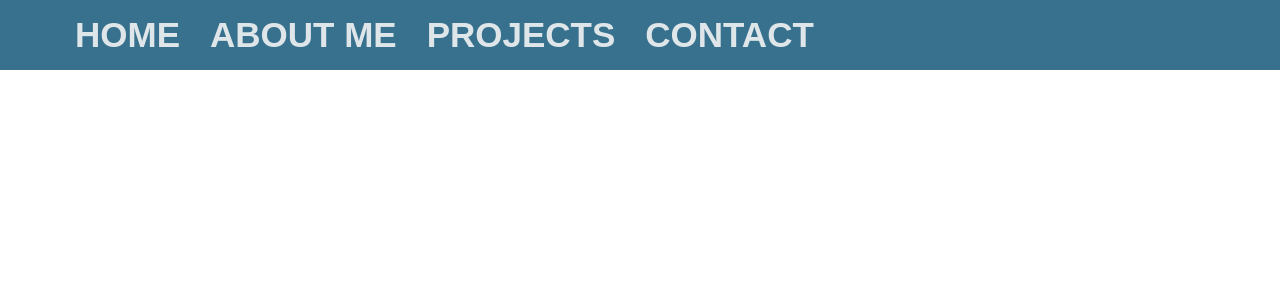
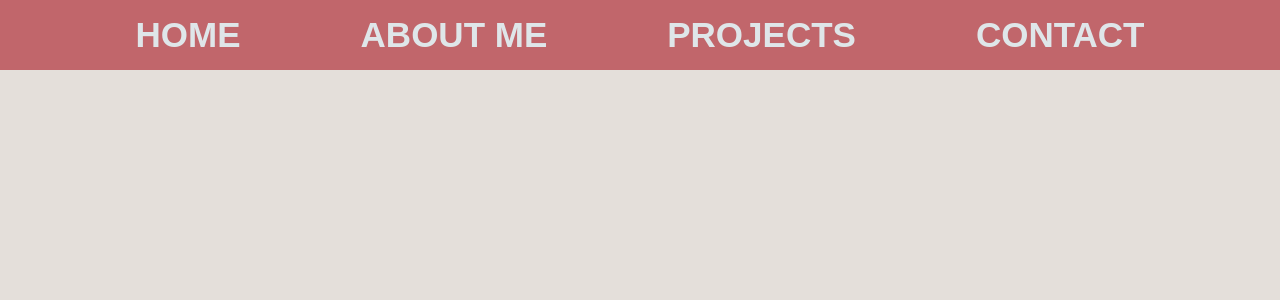
Before and after one commit to benlee38b/portfolio-V2, a React (Create React App) app: page / in a window 1280 px wide. Shown: the top 300 px of the page. Built offline with nearby package versions, Linux system fonts and the light colour scheme.

Commit message:
added some colour and styling changes to navbar and background. and created homepage component

```diff
--- a/src/App.js
+++ b/src/App.js
@@ -1,4 +1,3 @@
-import { Router, Link } from '@reach/router';
 import GlobalStyle from './styles/Global';
 import Navbar from './components/navbar/Navbar';
 
--- a/src/components/navbar/Navbar.js
+++ b/src/components/navbar/Navbar.js
@@ -52,7 +52,7 @@ const NavBar = styled(animated.nav)`
   width: 100%;
   top: 0;
   left: 0;
-  background: #37718e;
+  background: #c1666b;
   z-index: 1;
   font-size: 3.5rem;
 `;
@@ -62,7 +62,7 @@ const FlexContainer = styled.div`
   display: flex;
   margin: auto;
   padding: 0 2rem;
-  justify-content: space-between;
+  justify-content: space-around;
   height: 7rem;
 `;
 
@@ -77,13 +77,14 @@ const NavLinks = styled(animated.ul)`
     font-weight: 600;
     border-bottom: 1px solid transparent;
     margin: 0 1.5rem;
+    margin: auto 60px;
     transition: all 300ms linear 0s;
     text-decoration: none;
     cursor: pointer;
 
     &:hover {
-      color: #fdcb6e;
-      border-bottom: 1px solid #fdcb6e;
+      color: #d4b483;
+      border-bottom: 1px solid #d4b483;
     }
 
     @media (max-width: 768px) {
--- a/src/styles/Global.js
+++ b/src/styles/Global.js
@@ -19,6 +19,7 @@ const GlobalStyles = createGlobalStyle`
   body {
     box-sizing: border-box;
     font-family: 'Montserrat', sans-serif;
+    background-color: #E4DFDA
   }
 `;
 
```
Also changed, not shown: src/components/navbar/Homepage.js (added), src/styles/home.css (added).
